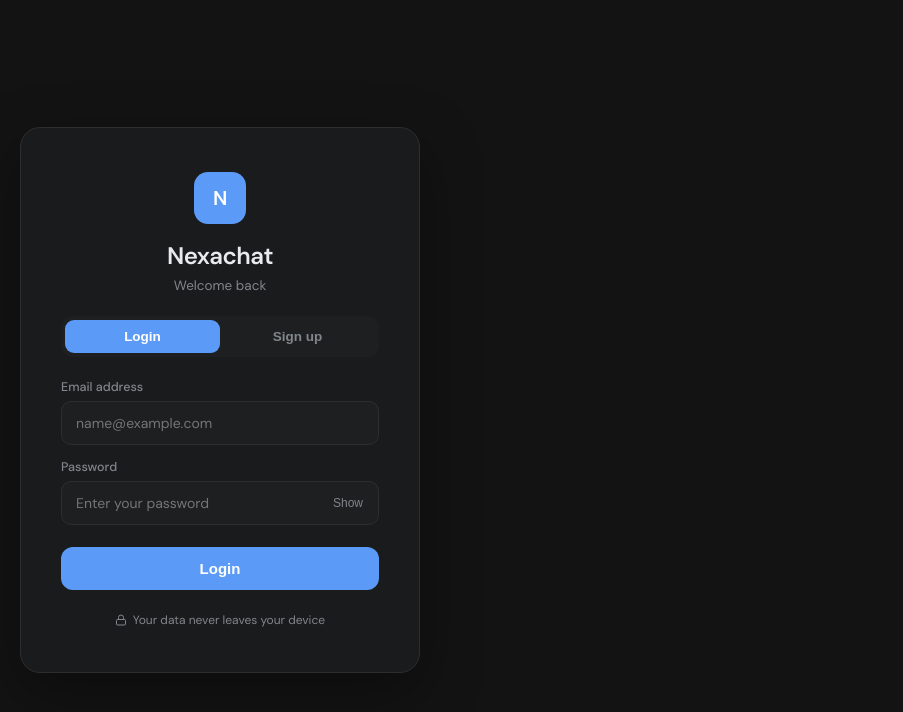
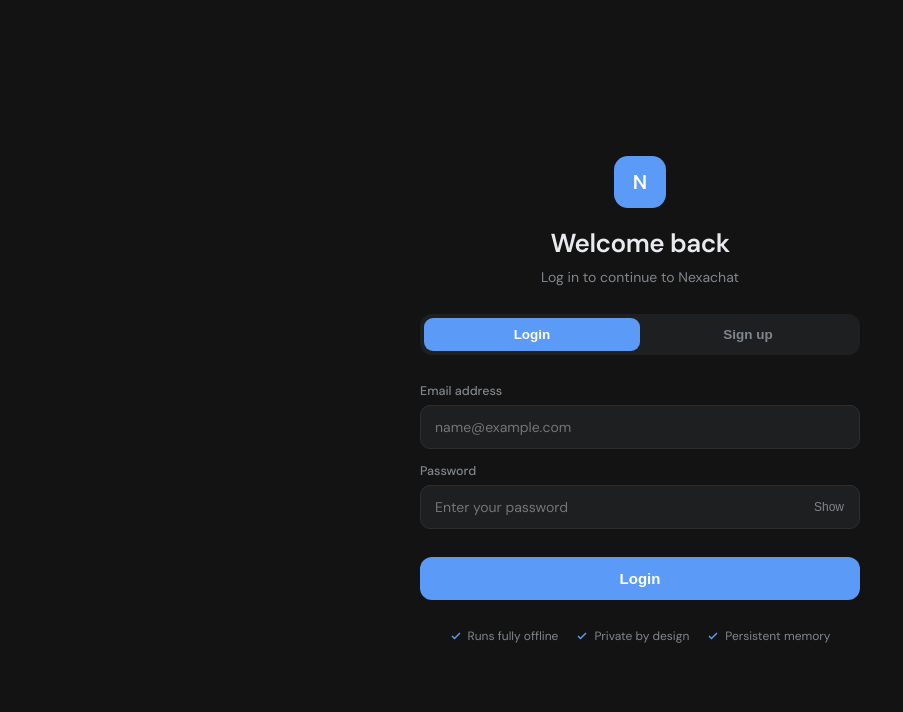
Before and after one commit to KeshavKandoi/OfflineChatBot, a React (Vite) app in the folder offline-chatbot/frontend/: page / in a window 1280 px wide. Shown: the top 712 px of the page, without its empty margins (0-903 px from the left). Built offline with nearby package versions, Linux system fonts and the light colour scheme.

Commit message:
changing ui

```diff
--- a/offline-chatbot/frontend/src/Login.tsx
+++ b/offline-chatbot/frontend/src/Login.tsx
@@ -1,10 +1,18 @@
-import { useState } from 'react'
+import { useState, useEffect } from 'react'
 
 interface Props {
   onLogin: (user: { id: number; name: string; username: string; email: string }) => void
 }
 
+const FEATURES = [
+  { title: 'Runs fully offline' },
+  { title: 'Private by design' },
+  { title: 'Persistent memory' },
+]
+
 export default function Login({ onLogin }: Props) {
+  const [showSplash, setShowSplash] = useState(true)
+  const [splashFading, setSplashFading] = useState(false)
   const [mode, setMode] = useState<'login' | 'signup'>('login')
   const [name, setName] = useState('')
   const [email, setEmail] = useState('')
@@ -12,6 +20,12 @@ export default function Login({ onLogin }: Props) {
   const [showPassword, setShowPassword] = useState(false)
   const [error, setError] = useState('')
   const [loading, setLoading] = useState(false)
+
+  useEffect(() => {
+    const t1 = setTimeout(() => setSplashFading(true), 1100)
+    const t2 = setTimeout(() => setShowSplash(false), 1450)
+    return () => { clearTimeout(t1); clearTimeout(t2) }
+  }, [])
 
   function switchMode(m: 'login' | 'signup') {
     setMode(m)
@@ -65,51 +79,99 @@ export default function Login({ onLogin }: Props) {
     }
   }
 
+  if (showSplash) {
+    return (
+      <div style={{
+        height: '100vh',
+        width: '100vw',
+        display: 'flex',
+        flexDirection: 'column',
+        alignItems: 'center',
+        justifyContent: 'center',
+        background: 'var(--bg-primary)',
+        fontFamily: 'DM Sans, sans-serif',
+        opacity: splashFading ? 0 : 1,
+        transition: 'opacity 0.35s ease'
+      }}>
+        <style>{`
+          @keyframes splashPulse {
+            0% { transform: scale(1); }
+            50% { transform: scale(1.08); }
+            100% { transform: scale(1); }
+          }
+        `}</style>
+        <div style={{
+          width: '64px', height: '64px', borderRadius: '18px',
+          background: 'var(--accent)', display: 'flex',
+          alignItems: 'center', justifyContent: 'center',
+          fontSize: '26px', fontWeight: 700, color: '#fff',
+          animation: 'splashPulse 1.2s ease-in-out infinite'
+        }}>
+          N
+        </div>
+        <div style={{
+          marginTop: '20px', fontSize: '17px', fontWeight: 700,
+          color: 'var(--text-primary)', letterSpacing: '-0.01em'
+        }}>
+          Nexachat
+        </div>
+      </div>
+    )
+  }
+
   return (
     <div style={{
       height: '100vh',
+      width: '100vw',
       display: 'flex',
+      flexDirection: 'column',
       alignItems: 'center',
       justifyContent: 'center',
       background: 'var(--bg-primary)',
       fontFamily: 'DM Sans, sans-serif',
-      padding: '20px',
-      boxSizing: 'border-box'
+      padding: '40px 24px',
+      boxSizing: 'border-box',
+      overflowY: 'auto',
+      animation: 'fadeIn 0.4s ease'
     }}>
+      <style>{`
+        @keyframes fadeIn {
+          from { opacity: 0; }
+          to { opacity: 1; }
+        }
+      `}</style>
+
       <div style={{
-        width: '400px',
+        width: '440px',
         maxWidth: '100%',
-        background: 'var(--bg-secondary)',
-        border: '1px solid var(--border)',
-        borderRadius: '20px',
-        padding: '44px 40px',
         display: 'flex',
         flexDirection: 'column',
-        gap: '22px',
-        boxShadow: '0 20px 60px rgba(0,0,0,0.35)'
+        alignItems: 'center',
+        gap: '28px'
       }}>
+
         <div style={{ textAlign: 'center' }}>
           <div style={{
             width: '52px', height: '52px', borderRadius: '14px',
             background: 'var(--accent)', display: 'flex',
             alignItems: 'center', justifyContent: 'center',
             fontSize: '20px', fontWeight: 700, color: '#fff',
-            margin: '0 auto 16px', letterSpacing: '-0.02em'
+            margin: '0 auto 18px'
           }}>
             N
           </div>
           <h1 style={{
-            fontSize: '24px', fontWeight: 700,
+            fontSize: '26px', fontWeight: 700,
             color: 'var(--text-primary)', margin: 0,
             letterSpacing: '-0.02em'
           }}>
-            Nexachat
+            {mode === 'login' ? 'Welcome back' : 'Create your account'}
           </h1>
           <p style={{
-            fontSize: '13.5px', color: 'var(--text-muted)',
-            marginTop: '6px'
+            fontSize: '14px', color: 'var(--text-muted)',
+            marginTop: '8px'
           }}>
-            {mode === 'login' ? 'Welcome back' : 'Create your account to get started'}
+            {mode === 'login' ? 'Log in to continue to Nexachat' : 'Start using Nexachat in seconds'}
           </p>
         </div>
 
@@ -117,7 +179,8 @@ export default function Login({ onLogin }: Props) {
           display: 'flex',
           background: 'var(--bg-tertiary)',
           borderRadius: '12px',
-          padding: '4px'
+          padding: '4px',
+          width: '100%'
         }}>
           {(['login', 'signup'] as const).map(m => (
             <button
@@ -137,7 +200,7 @@ export default function Login({ onLogin }: Props) {
           ))}
         </div>
 
-        <div style={{ display: 'flex', flexDirection: 'column', gap: '14px' }}>
+        <div style={{ display: 'flex', flexDirection: 'column', gap: '14px', width: '100%' }}>
 
           {mode === 'signup' && (
             <div>
@@ -197,12 +260,14 @@ export default function Login({ onLogin }: Props) {
 
         {error && (
           <div style={{
+            width: '100%',
             padding: '10px 14px',
             background: 'rgba(255,59,48,0.1)',
             border: '1px solid rgba(255,59,48,0.3)',
             borderRadius: '10px',
             fontSize: '13px',
-            color: '#ff3b30'
+            color: '#ff3b30',
+            boxSizing: 'border-box'
           }}>
             {error}
           </div>
@@ -212,6 +277,7 @@ export default function Login({ onLogin }: Props) {
           onClick={handleSubmit}
           disabled={loading}
           style={{
+            width: '100%',
             padding: '13px',
             borderRadius: '12px',
             border: 'none',
@@ -227,17 +293,21 @@ export default function Login({ onLogin }: Props) {
         </button>
 
         <div style={{
-          textAlign: 'center',
-          fontSize: '12px',
-          color: 'var(--text-muted)',
           display: 'flex', alignItems: 'center',
-          justifyContent: 'center', gap: '6px'
+          justifyContent: 'center', gap: '18px',
+          flexWrap: 'wrap'
         }}>
-          <svg width="12" height="12" viewBox="0 0 24 24" fill="none" stroke="currentColor" strokeWidth="2">
-            <rect x="3" y="11" width="18" height="11" rx="2" />
-            <path d="M7 11V7a5 5 0 0 1 10 0v4" />
-          </svg>
-          Your data never leaves your device
+          {FEATURES.map(f => (
+            <div key={f.title} style={{
+              display: 'flex', alignItems: 'center', gap: '6px',
+              fontSize: '12px', color: 'var(--text-muted)'
+            }}>
+              <svg width="12" height="12" viewBox="0 0 24 24" fill="none" stroke="var(--accent)" strokeWidth="3">
+                <path d="M20 6L9 17l-5-5" />
+              </svg>
+              {f.title}
+            </div>
+          ))}
         </div>
       </div>
     </div>
```
